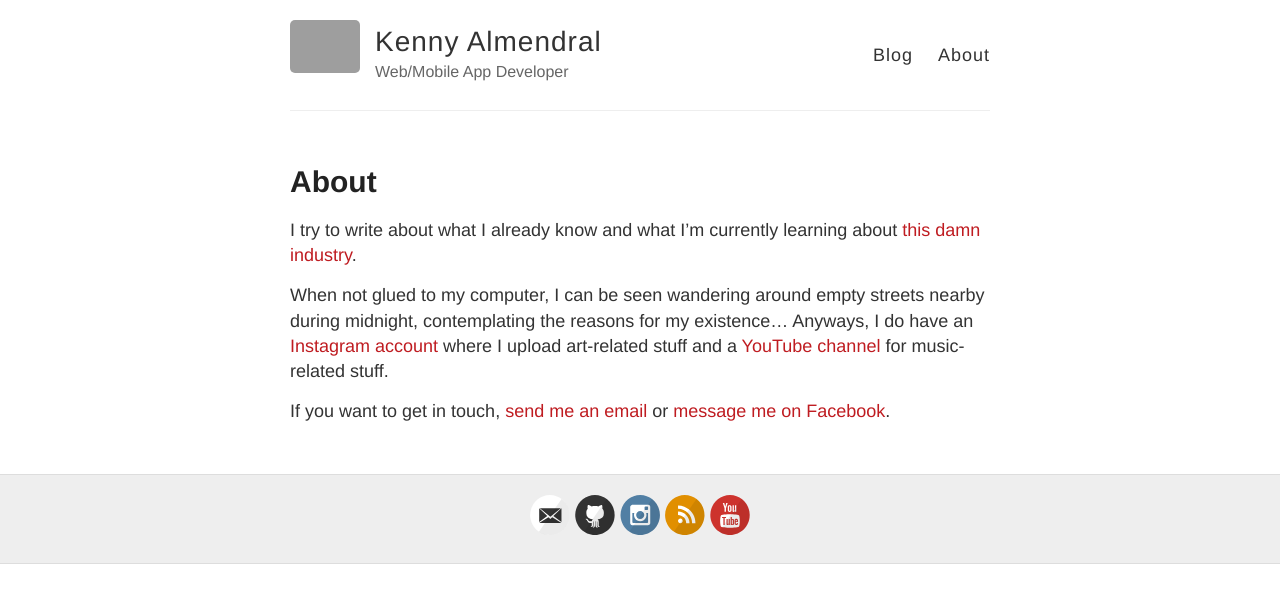
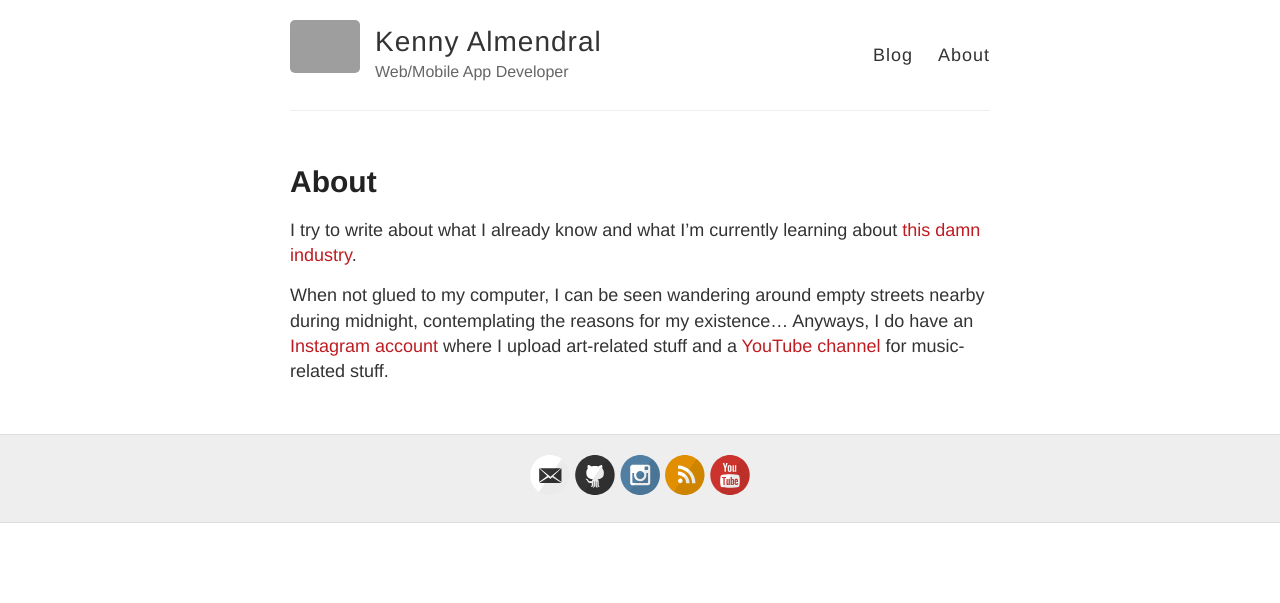
Before and after one commit to kennyalmendral/kennyalmendral.github.io, a Jekyll site: the page built from about.md, in a window 1280 px wide. Shown: the top 603 px of the page. Built offline with Jekyll 4.4.1, drawn with Linux system fonts in a browser that asks for light colours; grey boxes are pictures that could not be loaded.

Commit message:
Update about.md

```diff
--- a/about.md
+++ b/about.md
@@ -7,5 +7,3 @@ permalink: /about/
 I try to write about what I already know and what I’m currently learning about [this damn industry](https://code.tutsplus.com/articles/this-damn-industry--net-17054){:target="_blank"}.
 
 When not glued to my computer, I can be seen wandering around empty streets nearby during midnight, contemplating the reasons for my existence... Anyways, I do have an [Instagram account](https://www.instagram.com/artmendral/){:target="_blank"} where I upload art-related stuff and a [YouTube channel](https://www.youtube.com/KennyAlmendral){:target="_blank"} for music-related stuff.
-
-If you want to get in touch, [send me an email](mailto:kennyalmendral@gmail.com) or [message me on Facebook](https://facebook.com/kennyalmendral){:target="_blank"}.
```
